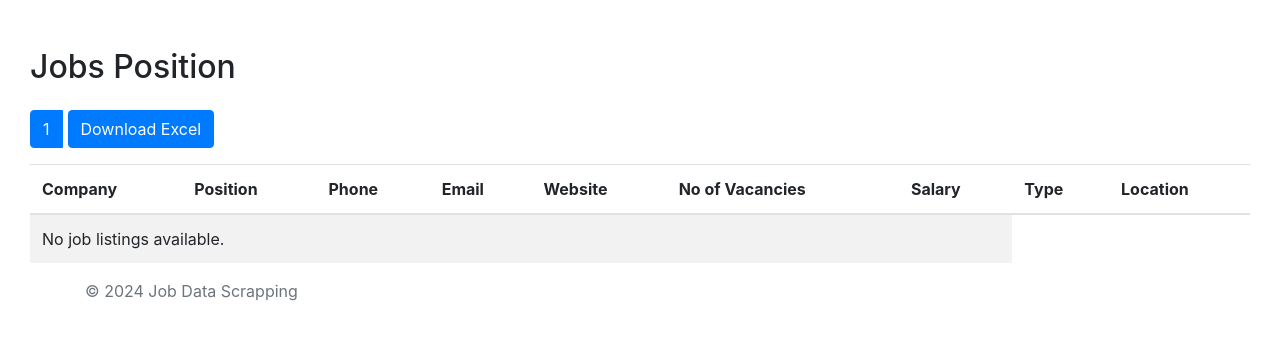
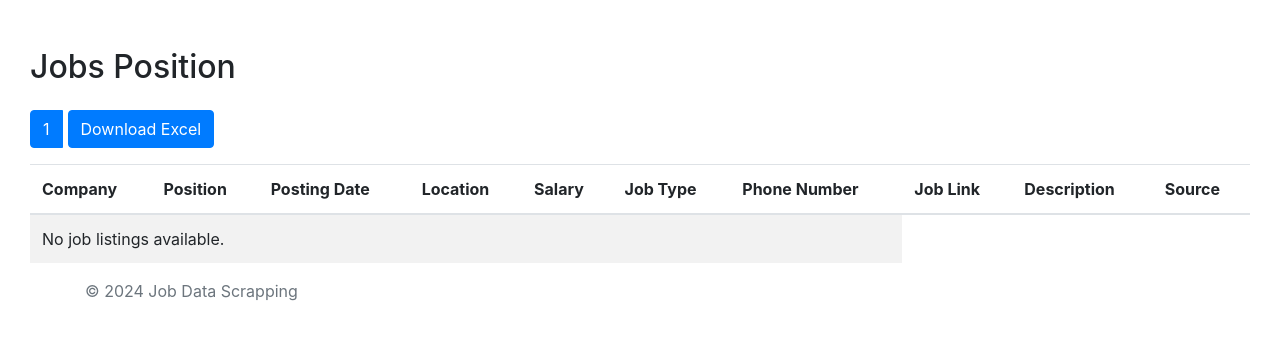
Before and after one commit to farhad2415/Job_Scraper, a Django app: page /view_scraped_data/ in a window 1280 px wide. Shown: the part 56-396 px from the top of the page. Run offline with Django 5.2, Linux system fonts and the light colour scheme; data that the repository does not hold is empty; some libraries are stand-ins or nearby versions.

Commit message:
Refactor scraper views and templates

```diff
--- a/job_scraper/scraper/models.py
+++ b/job_scraper/scraper/models.py
@@ -36,10 +36,14 @@ class Job(models.Model):
     phone_number = models.CharField(max_length=255, blank=True, null=True)
     email= models.EmailField(max_length=255, blank=True, null=True)
     website = models.URLField(max_length=255, blank=True, null=True)
-    vacancy = models.CharField(max_length=255, blank=True, null=True)
+    # vacancy = models.CharField(max_length=255, blank=True, null=True)
     salary = models.CharField(max_length=255, blank=True, null=True)
     location = models.CharField(max_length=255, blank=True, null=True)
     job_type = models.CharField(max_length=255, blank=True, null=True)
+    description = models.TextField(blank=True, null=True)
+    job_posted = models.TextField(blank=True, null=True)
+    job_link = models.URLField(max_length=255, blank=True, null=True)
+    source = models.CharField(max_length=255, blank=True, null=True)
 
     def __str__(self):
         return self.company + " - " + self.position
--- a/job_scraper/scraper/urls.py
+++ b/job_scraper/scraper/urls.py
@@ -3,6 +3,8 @@ from . import views
 urlpatterns = [
     path('view_scraped_data/', views.scrape_view, name='scrape_job_details'),
     path('start_scraping/', views.scrape_job, name='start_scraping'),
+    path('update-phone-number/<int:job_id>/', views.update_phone_number, name='update_phone_number'),
+    path('update-salary/<int:job_id>/', views.update_salary, name='update_salary'),
     path('', views.home, name='home'),
     path('export_to_excel/', views.export_to_excel, name='export_to_excel'),
 ]
--- a/job_scraper/scraper/views.py
+++ b/job_scraper/scraper/views.py
@@ -144,55 +144,83 @@ def scrape_job_details(url, max_pages):
             'job_details': []
         }
 
-    try:
-        for page_number in range(1, max_pages + 1):
-            url = f"{base_url}?page={page_number}"
-            print(f"Scraping URL: {url}")
-            driver.get(url)
-            page_source = BeautifulSoup(driver.page_source, 'html.parser')
+        try:
+            for page_number in range(1, max_pages + 1):
+                url = f"{base_url}?page={page_number}"
+                print(f"Scraping URL: {url}")
+                driver.get(url)
+                page_source = BeautifulSoup(driver.page_source, 'html.parser')
 
-            # Check for end of pages
-            if "Nu am găsit niciun rezultat" in page_source.get_text():
-                print(f"No more pages found after page {page_number-1}.")
-                break
+                # Check for end of pages
+                if "Nu am găsit niciun rezultat" in page_source.get_text():
+                    print(f"No more pages found after page {page_number-1}.")
+                    break
 
-            job_grid_elements = page_source.find_all("div", class_='article-txt-wrap')
+                job_grid_elements = page_source.find_all("div", class_='article-txt-wrap')
 
-            if not job_grid_elements:
-                print(f"No job elements found on page {page_number}.")
-                break
+                if not job_grid_elements:
+                    print(f"No job elements found on page {page_number}.")
+                    break
 
-            for job_element in job_grid_elements:
-                job_title = job_element.find("h2").get_text(strip=True) if job_element.find("h2") else "Position not found"
-                job_url = job_element.find("a", href=True)['href'] if job_element.find("a", href=True) else None
+                for job_element in job_grid_elements:
+                    job_title = job_element.find("h2").get_text(strip=True) if job_element.find("h2") else "Position not found"
+                    job_url = job_element.find("a", href=True)['href'] if job_element.find("a", href=True) else None
 
-                if not job_url:
-                    print("Job URL not found, skipping.")
-                    data['total_skipped_jobs'] += 1
-                    continue
+                    if not job_url:
+                        print("Job URL not found, skipping.")
+                        data['total_skipped_jobs'] += 1
+                        continue
 
-                job_details_url = f"{job_url}"
-                driver.get(job_details_url)
+                    job_details_url = f"{job_url}"
+                    driver.get(job_details_url)
 
-                # Parse job details page
-                job_details_page = BeautifulSoup(driver.page_source, 'html.parser')
+                    # Parse job details page
+                    job_details_page = BeautifulSoup(driver.page_source, 'html.parser')
 
-                # Extract job details
-                job_title_detail = job_details_page.find("h1", itemprop="name").get_text(strip=True) if job_details_page.find("h1", itemprop="name") else "Title not found"
-                # medium-5 columns location
-                job_location = job_details_page.find("div", class_="medium-5 columns").get_text(strip=True) if job_details_page.find("div", class_="medium-5 columns") else "Location not found"
-                source = "RomJob.ro"
-                job_posting_date = job_details_page.find("i", itemprop="validFrom").get_text(strip=True) if job_details_page.find("i", itemprop="validFrom") else "Date not found"
-                company_name = job_details_page.find("div", class_="attribute-value").get_text(strip=True) if job_details_page.find("div", class_="attribute-value") else "Company not found"
-                # job_type get from attribute-value but 2nd index
-                job_type = job_details_page.find_all("div", class_="attribute-value")[1].get_text(strip=True) if job_details_page.find_all("div", class_="attribute-value") else "Type not found"
-                description = job_details_page.find("span", itemprop="description").get_text(strip=True) if job_details_page.find("span", itemprop="description") else "Description not found"
+                    # Extract job details
+                    job_title_detail = job_details_page.find("h1", itemprop="name").get_text(strip=True) if job_details_page.find("h1", itemprop="name") else "Title not found"
+                    # medium-5 columns location
+                    job_location = job_details_page.find("div", class_="medium-5 columns").get_text(strip=True) if job_details_page.find("div", class_="medium-5 columns") else "Location not found"
+                    source = "RomJob.ro"
+                    job_posting_date = job_details_page.find("i", itemprop="validFrom").get_text(strip=True) if job_details_page.find("i", itemprop="validFrom") else "Date not found"
+                    company_name = job_details_page.find("div", class_="attribute-value").get_text(strip=True) if job_details_page.find("div", class_="attribute-value") else "Company not found"
+                    # job_type get from attribute-value but 2nd index
+                    job_type = job_details_page.find_all("div", class_="attribute-value")[1].get_text(strip=True) if job_details_page.find_all("div", class_="attribute-value") else "Type not found"
+                    # description = job_details_page.find("span", itemprop="description").get_text(strip=True) if job_details_page.find("span", itemprop="description") else "Description not found"
+                    description_element = job_details_page.find("span", itemprop="description")
+                    if description_element:
+                        for br in description_element.find_all("br"):
+                            br.replace_with("\n")
+                        description = description_element.get_text(strip=True)
+                        formatted_description = f"Job Description:\n\n{description}"
+                    else:
+                        formatted_description = "Description not found"
+                    description = formatted_description
+                    # save to Job model
+                    if not Job.objects.filter(position=job_title_detail, company=company_name, location=job_location, job_type=job_type).exists():
+                        scraped_data = Job(position=job_title_detail, company=company_name, location=job_location, job_type=job_type, description=description, job_posted=job_posting_date, job_link=job_details_url, source=source)
+                        scraped_data.save()
 
-    except Exception as e:
-        print(f"An error occurred: {e}")
-
-    return data
-
+                else:
+                    total_skipped_jobs += 1
+                data = {
+                    "is_success": True,
+                    'url': url,
+                    'total_jobs_found': len(job_grid_elements),
+                    'total_skipped_jobs': total_skipped_jobs
+                }
+            return data
+        except Exception as e:
+            print(f"An error occurred: {e}")
+        finally:
+            try:
+                driver.quit()
+            except WebDriverException as e:
+                print(f"WebDriverException: {e}")
+            except PermissionError as e:
+                print(f"PermissionError: {e}. Unable to terminate the WebDriver process.")
+            except Exception as e:
+                print(f"An unexpected error occurred while quitting the driver: {e}")
 
 def scrape_job(request):
     if request.method == 'POST':
@@ -203,7 +231,7 @@ def scrape_job(request):
                 scrape_job_details(url, max_pages)  # Assuming this function is defined elsewhere
                 data = scrape_job_details(url, max_pages)
                 if data['is_success']:
-                    messages.success(request, f"Scraping completed successfully! Scraped {data['total_jobs_found']} jobs from {data['url']}. Skipped {data['total_skipped_jobs']} jobs.")
+                    messages.success(request, f"Scraping completed successfully!")
                 else:
                     messages.error(request, f"Invalid Url given ::{data['url']}.")
                 # messages.success(request, "Scraping completed successfully!")
@@ -226,6 +254,26 @@ def scrape_view(request):
 
     return render(request, 'job_scraper.html', {'page_obj': page_obj})
 
+from django.shortcuts import redirect
+
+def update_phone_number(request, job_id):
+    if request.method == "POST":
+        phone_number = request.POST.get('phone_number')
+        job = Job.objects.get(id=job_id)
+        job.phone_number = phone_number
+        job.save()
+        messages.success(request, "Phone number updated successfully!")
+        return redirect(request.META['HTTP_REFERER'])
+
+def update_salary(request, job_id):
+    if request.method == "POST":
+        salary = request.POST.get('salary')
+        job = Job.objects.get(id=job_id)
+        job.salary = salary
+        job.save()
+        messages.success(request, "Salary updated successfully!")
+        return redirect(request.META['HTTP_REFERER'])
+
 def home(request):
     return render(request, 'home.html')
 
--- a/job_scraper/templates/job_scraper.html
+++ b/job_scraper/templates/job_scraper.html
@@ -14,27 +14,49 @@
             <tr>
                 <th>Company</th>
                 <th>Position</th>
-                <th>Phone</th>
-                <th>Email</th>
-                <th>Website</th>
-                <th>No of Vacancies</th>
+                <th>Posting Date</th>
+                <th>Location</th>
                 <th>Salary</th>
-                <th>Type</th>
-                <th>Location</th>
+                <th>Job Type</th>
+                <th>Phone Number</th>
+                <th>Job Link</th>
+                <th>Description</th>
+                <th>Source</th>
             </tr>
         </thead>
         <tbody>
             {% for job in page_obj %}
             <tr>
-                <td>{% if job.company %}{{ job.company }}{% else %}Not found{% endif %}</td>
-                <td>{% if job.position %}{{ job.position }}{% else %}Not found{% endif %}</td>
-                <td>{% if job.phone %}{{ job.phone }}{% else %}Not found{% endif %}</td>
-                <td>{% if job.email %}{{ job.email }}{% else %}Not found{% endif %}</td>
-                <td>{% if job.website %}{{ job.website }}{% else %}Not found{% endif %}</td>
-                <td>{% if job.vacancies %}{{ job.vacancies }}{% else %}Not found{% endif %}</td>
-                <td>{% if job.salary %}{{ job.salary }}{% else %}Not found{% endif %}</td>
-                <td>{% if job.type %}{{ job.type }}{% else %}Not found{% endif %}</td>
-                <td>{% if job.location %}{{ job.location }}{% else %}Not found{% endif %}</td>
+                <td>{{ job.company }}</td>
+                <td>{{ job.position }}</td>
+                <td>{{ job.job_posted }}</td>
+                <td>{{ job.location }}</td>
+                <td>
+                    {% if not job.salary %}
+                        <form method="POST" action="{% url 'update_salary' job.id %}">
+                            {% csrf_token %}
+                            <input type="text" name="salary" value="{{ job.salary }}">
+                            <button class="btn-primary rounded" type="submit">Update</button>
+                        </form>
+                    {% else %}
+                        {{ job.salary }}  <!-- If phone number exists, just display it -->
+                    {% endif %}
+                </td>
+                <td>{{ job.job_type }}</td>
+                <td>
+                    {% if not job.phone_number %}
+                        <form method="POST" action="{% url 'update_phone_number' job.id %}">
+                            {% csrf_token %}
+                            <input type="text" name="phone_number" value="{{ job.phone_number }}">
+                            <button class="btn-primary rounded" type="submit">Update</button>
+                        </form>
+                    {% else %}
+                        {{ job.phone_number }}  <!-- If phone number exists, just display it -->
+                    {% endif %}
+                </td>
+                <td><a href="{{ job.job_link }}" target="_blank">Link</a></td>
+                <td>{{ job.description }}</td>
+                <td>{{ job.source }}</td>
             </tr>
             {% empty %}
             <tr>
```
Also changed, not shown: job_scraper/scraper/migrations/0006_rename_vacancy_job_source_job_description_and_more.py (added), job_scraper/scraper/migrations/0007_alter_job_job_posted.py (added).
